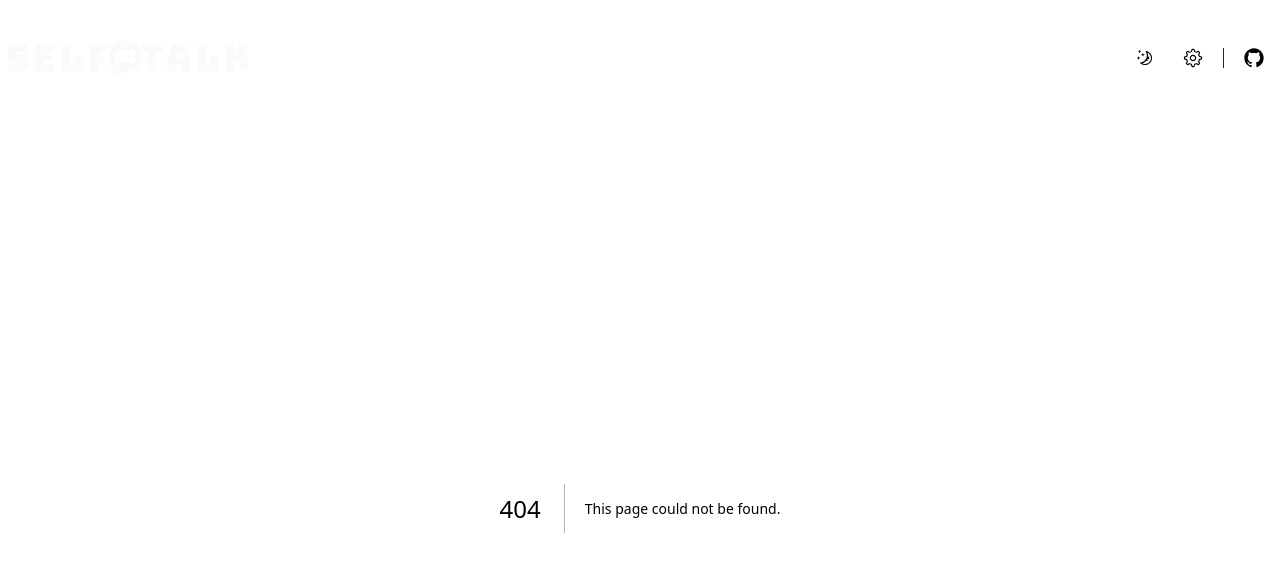
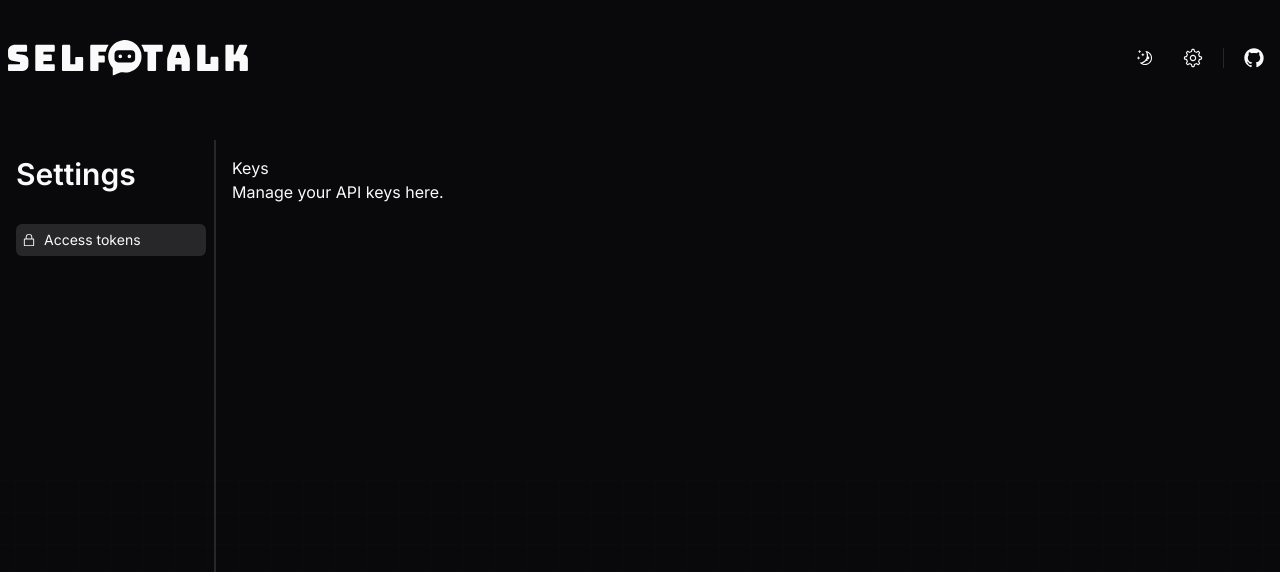
Before and after one commit to matheusTA/self-talk, a Next.js app: page /settings/access-tokens in a window 1280 px wide. Before the commit this address had no page. Shown: the top 572 px of the page. Built offline with nearby package versions, Linux system fonts and the light colour scheme.

Commit message:
feat: create side nav link component

```diff
--- a/src/app/settings/keys/page.tsx
+++ b/src/app/settings/access-tokens/page.tsx
@@ -1,4 +1,4 @@
-export default function KeysPage() {
+export default function AccessTokensPage() {
   return (
     <div className="p-4">
       <h1>Keys</h1>
--- a/src/app/settings/layout.tsx
+++ b/src/app/settings/layout.tsx
@@ -1,5 +1,6 @@
 import { LockClosedIcon } from "@radix-ui/react-icons";
-import Link from "next/link";
+
+import SideNavLink from "@/components/side-nav-link";
 
 export default function SettingsLayout({
   children,
@@ -7,18 +8,16 @@ export default function SettingsLayout({
   children: React.ReactNode;
 }>) {
   return (
-    <div className="flex size-full pt-20">
-      <div className="w-52 space-y-5 border-r p-2">
+    <div className="flex size-full py-8">
+      <div className="w-52 space-y-8 border-r-2 px-2 py-4">
         <h1 className="text-3xl font-semibold">Settings</h1>
 
         <nav>
-          <Link
-            href="/settings/keys"
-            className="flex items-center gap-2 rounded-md p-1.5 text-sm transition-colors hover:bg-accent"
-          >
-            <LockClosedIcon className="size-4" />
-            Keys
-          </Link>
+          <SideNavLink
+            title="Access tokens"
+            href="/settings/access-tokens"
+            Icon={<LockClosedIcon />}
+          />
         </nav>
       </div>
 
--- /dev/null
+++ b/src/app/settings/page.tsx
@@ -0,0 +1,5 @@
+import { redirect } from "next/navigation";
+
+export default function SettingsPage() {
+  redirect("/settings/access-tokens");
+}
--- a/src/components/header.tsx
+++ b/src/components/header.tsx
@@ -15,7 +15,7 @@ export default function Header() {
         <ThemeSwitcher />
 
         <Button asChild variant="ghost" size="icon" className="group">
-          <Link href="/settings/keys">
+          <Link href="/settings">
             <GearIcon className="size-5 group-hover:animate-spin-halfway" />
           </Link>
         </Button>
--- /dev/null
+++ b/src/components/side-nav-link.tsx
@@ -0,0 +1,26 @@
+"use client";
+
+import Link from "next/link";
+import { usePathname } from "next/navigation";
+
+interface SideNavLinkProps {
+  title: string;
+  href: string;
+  Icon?: React.ReactElement;
+}
+
+export default function SideNavLink({ title, href, Icon }: SideNavLinkProps) {
+  const pathname = usePathname();
+  const isActive = href === pathname;
+
+  return (
+    <Link
+      href={href}
+      data-active={isActive}
+      className="flex items-center gap-2 rounded-md p-1.5 transition-colors hover:bg-accent data-[active=true]:bg-accent"
+    >
+      {!!Icon && <Icon.type {...Icon.props} className="size-[14px]" />}
+      <span className="text-sm">{title}</span>
+    </Link>
+  );
+}
```
